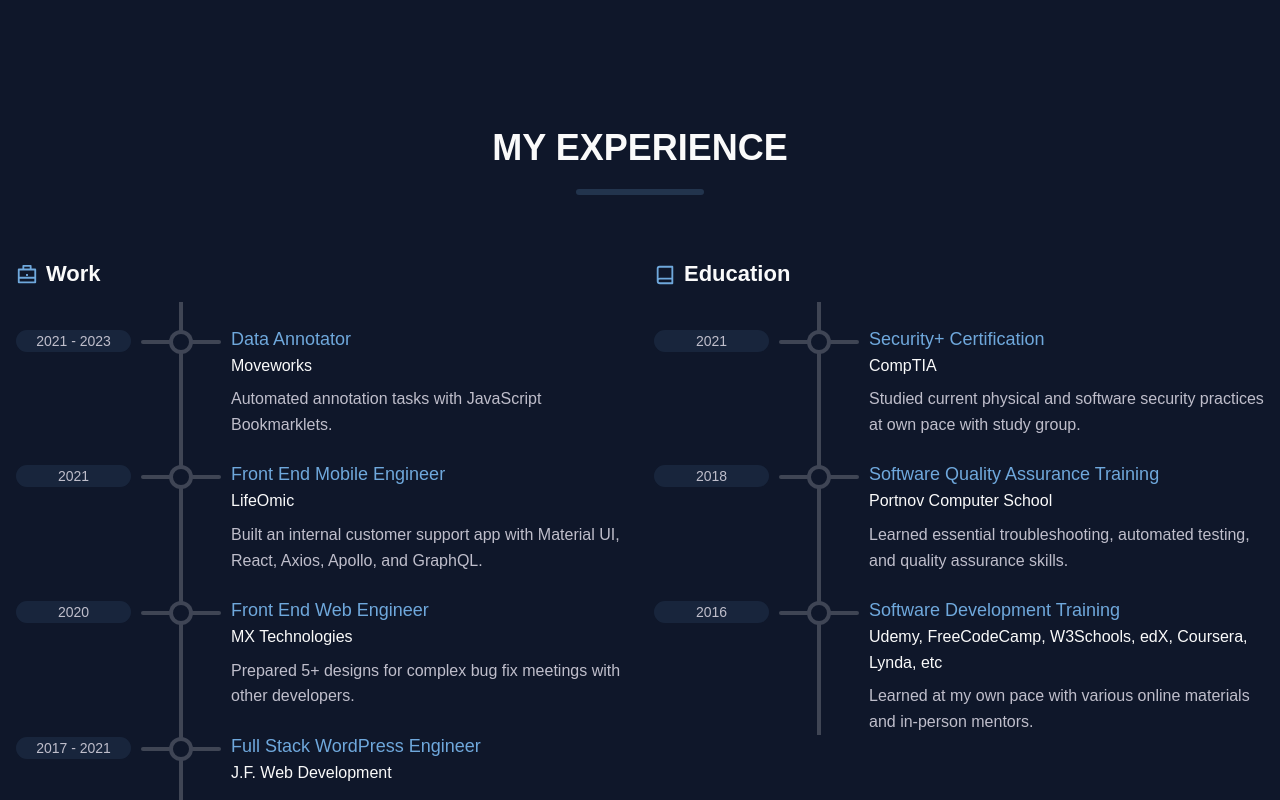
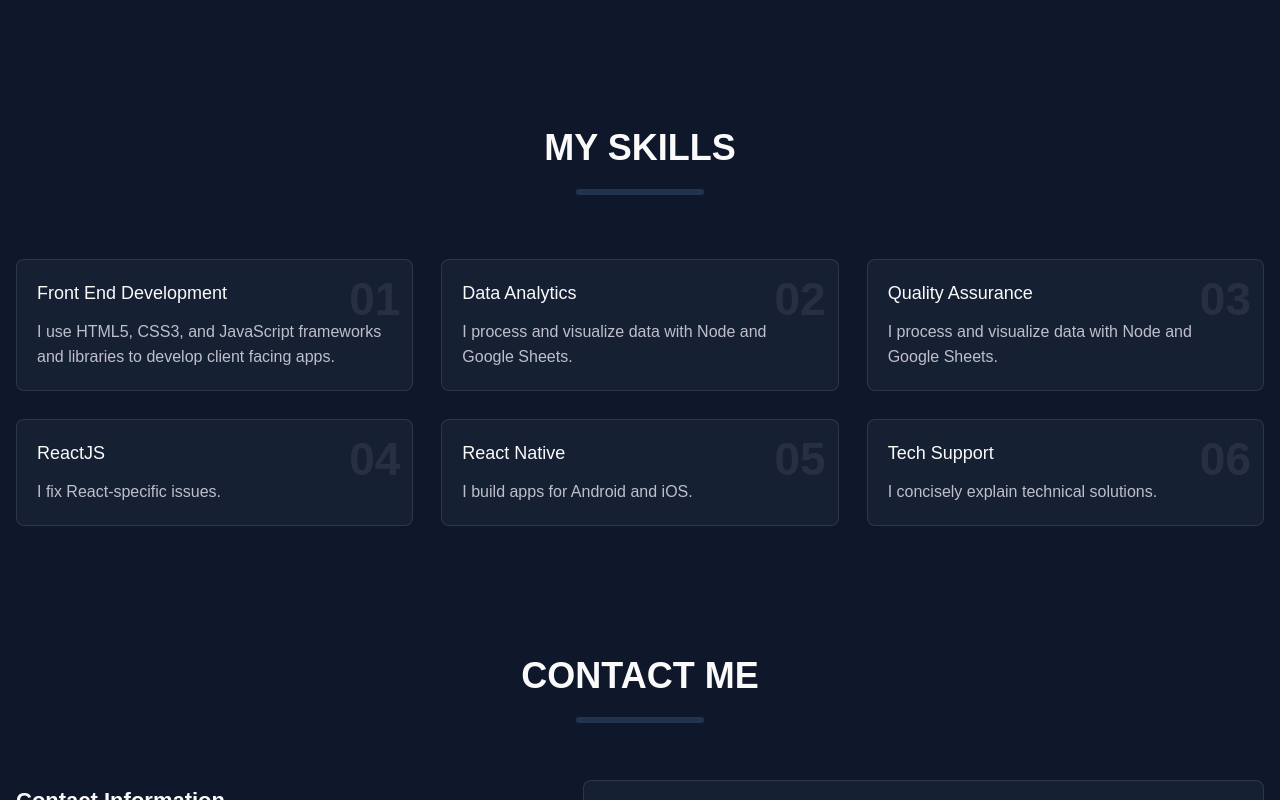
Before and after one commit to HappyViki/webdev, a Next.js app: page / in a window 1280 px wide. Shown: the part 1460-2260 px from the top of the page. Built offline with nearby package versions, Linux system fonts and the light colour scheme; a web font is replaced by a local one; what tailwindcss-debug-screens, tailwindcss-nested-groups would draw is missing.

Commit message:
change skills section

```diff
--- /dev/null
+++ b/public/api/services.json
@@ -0,0 +1,38 @@
+[
+    {
+        "id": 1,
+        "title": "Front End Development",
+        "text": "I use HTML5, CSS3, and JavaScript frameworks and libraries to develop client facing apps.",
+        "icon": "/icons/quill-pen-line.svg"
+    },
+    {
+        "id": 2,
+        "title": "Data Analytics",
+        "text": "I process and visualize data with Node and Google Sheets.",
+        "icon": "/icons/code-s-slash-line.svg"
+    },
+    {
+        "id": 3,
+        "title": "Quality Assurance",
+        "text": "I process and visualize data with Node and Google Sheets.",
+        "icon": "/icons/code-s-slash-line.svg"
+    },
+    {
+        "id": 4,
+        "title": "ReactJS",
+        "text": "I fix React-specific issues.",
+        "icon": "/icons/smartphone-line.svg"
+    },
+    {
+        "id": 5,
+        "title": "React Native",
+        "text": "I build apps for Android and iOS.",
+        "icon": "/icons/smartphone-line.svg"
+    },
+    {
+        "id": 6,
+        "title": "Tech Support",
+        "text": "I concisely explain technical solutions.",
+        "icon": "/icons/smartphone-line.svg"
+    }
+]
--- a/src/components/containers/AboutSection.jsx
+++ b/src/components/containers/AboutSection.jsx
@@ -4,6 +4,7 @@ import { motion } from "framer-motion";
 import { childrenAnimation } from "../../lib/motion";
 import { getInformation } from "../../fetchers";
 import { useQuery } from "react-query";
+import { ResumeButton } from "../elements"
 
 const AboutSection = () => {
   const { data } = useQuery("information", getInformation);
@@ -57,9 +58,7 @@ const AboutSection = () => {
           <h4>{data.title}</h4>
           <p>{data.about}</p>
           <p>Located in {data.location}.</p>
-          <a href="/VeronicaEulenbergResume.pdf" className="btn mt-3">
-            <span>Download Resume</span>
-          </a>
+          <ResumeButton />
         </motion.div>
       </div>
     </div>
--- /dev/null
+++ b/src/components/containers/ServicesSection.jsx
@@ -0,0 +1,31 @@
+import { motion } from "framer-motion";
+import { useQuery } from "react-query";
+import { getServices } from "../../fetchers";
+import { childrenAnimation } from "../../lib/motion";
+import { Service } from "../elements";
+
+const ServicesSection = () => {
+  const { data } = useQuery("services", getServices);
+
+  if (!data) return null;
+
+  return (
+    <div className="services-wrapper grid grid-cols-3 gap-7">
+      {data?.map((service, index) => (
+        <motion.div
+          initial="hidden"
+          whileInView="visible"
+          viewport={{ once: true }}
+          transition={{ duration: 0.4, delay: 0.2 * index }}
+          variants={childrenAnimation}
+          className="col-span-3 lg:col-span-1"
+          key={service.id}
+        >
+          <Service service={service} />
+        </motion.div>
+      ))}
+    </div>
+  );
+};
+
+export default ServicesSection;
--- a/src/components/containers/index.js
+++ b/src/components/containers/index.js
@@ -1,11 +1,11 @@
 import AboutSection from "./AboutSection";
 import ContactSection from "./ContactSection";
 import HeroSection from "./HeroSection";
-import ResumeSection from "./ResumeSection";
+import ServicesSection from "./ServicesSection";
 
 export {
     HeroSection,
     AboutSection,
-    ResumeSection,
+    ServicesSection,
     ContactSection,
 };
--- /dev/null
+++ b/src/components/elements/ResumeButton.jsx
@@ -0,0 +1,9 @@
+const ResumeButton = () => {
+    return (
+        <a href="/VeronicaEulenbergResume.pdf" className="btn mt-3">
+            <span>Download Resume</span>
+        </a>
+    )
+}
+
+export default ResumeButton;
--- /dev/null
+++ b/src/components/elements/Service.jsx
@@ -0,0 +1,12 @@
+import { ReactSVG } from "react-svg";
+
+const Service = ({ service: { title, text, icon } }) => {
+  return (
+    <div className="service card hovercard relative overflow-hidden p-4 md:p-5">
+      <h5>{title}</h5>
+      <p>{text}</p>
+    </div>
+  );
+};
+
+export default Service;
--- a/src/components/elements/index.js
+++ b/src/components/elements/index.js
@@ -3,6 +3,8 @@ import ProgressCircle from "./ProgressCircle";
 import SocialIcons from "./SocialIcons";
 import TimelineItem from "./TimelineItem";
 import Breadcrumb from "./Breadcrumb";
+import Service from "./Service";
+import ResumeButton from "./ResumeButton";
 
 export {
   ProgressBar,
@@ -10,4 +12,6 @@ export {
   TimelineItem,
   SocialIcons,
   Breadcrumb,
+  Service,
+  ResumeButton,
 };
--- a/src/pages/index.js
+++ b/src/pages/index.js
@@ -3,7 +3,7 @@ import { Element as Section } from "react-scroll";
 import {
   AboutSection,
   HeroSection,
-  ResumeSection,
+  ServicesSection,
   ContactSection
 } from "../components/containers";
 import { Layout } from "../components/layout";
@@ -40,8 +40,8 @@ const Homepage1 = () => {
         className="resume-section pt-24 lg:pt-28 xl:pt-32"
       >
         <div className="container mx-auto">
-          <SectionHeading title="My Experience" watermark="" />
-          <ResumeSection />
+          <SectionHeading title="My Skills" watermark="" />
+          <ServicesSection />
         </div>
       </Section>
       {/* End Resume Section */}
```
